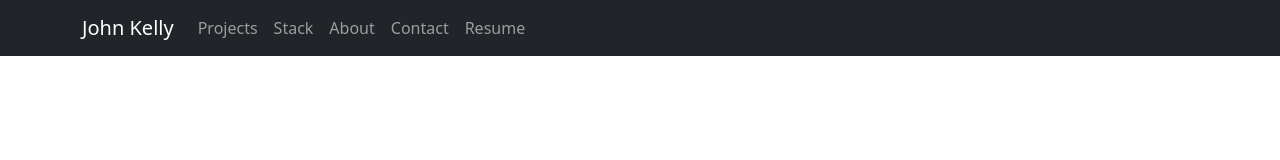
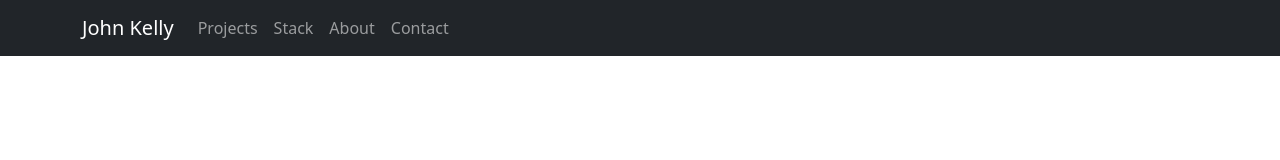
Before and after one commit to JohnKelly59/Portfolio, a React (Create React App) app: page / in a window 1280 px wide. Shown: the top 160 px of the page. Built offline with nearby package versions, Linux system fonts and the light colour scheme.

Commit message:
changed navbar:

```diff
--- a/src/components/Navbar.jsx
+++ b/src/components/Navbar.jsx
@@ -17,11 +17,6 @@ function Navigation() {
               <Nav.Link href="#about">About</Nav.Link>
               <Nav.Link href="#contact">Contact</Nav.Link>
             </Nav>
-            <Nav>
-              <Nav.Link href={Resume} download>
-                Resume
-              </Nav.Link>
-            </Nav>
           </Navbar.Collapse>
         </Container>
       </Navbar>
```
